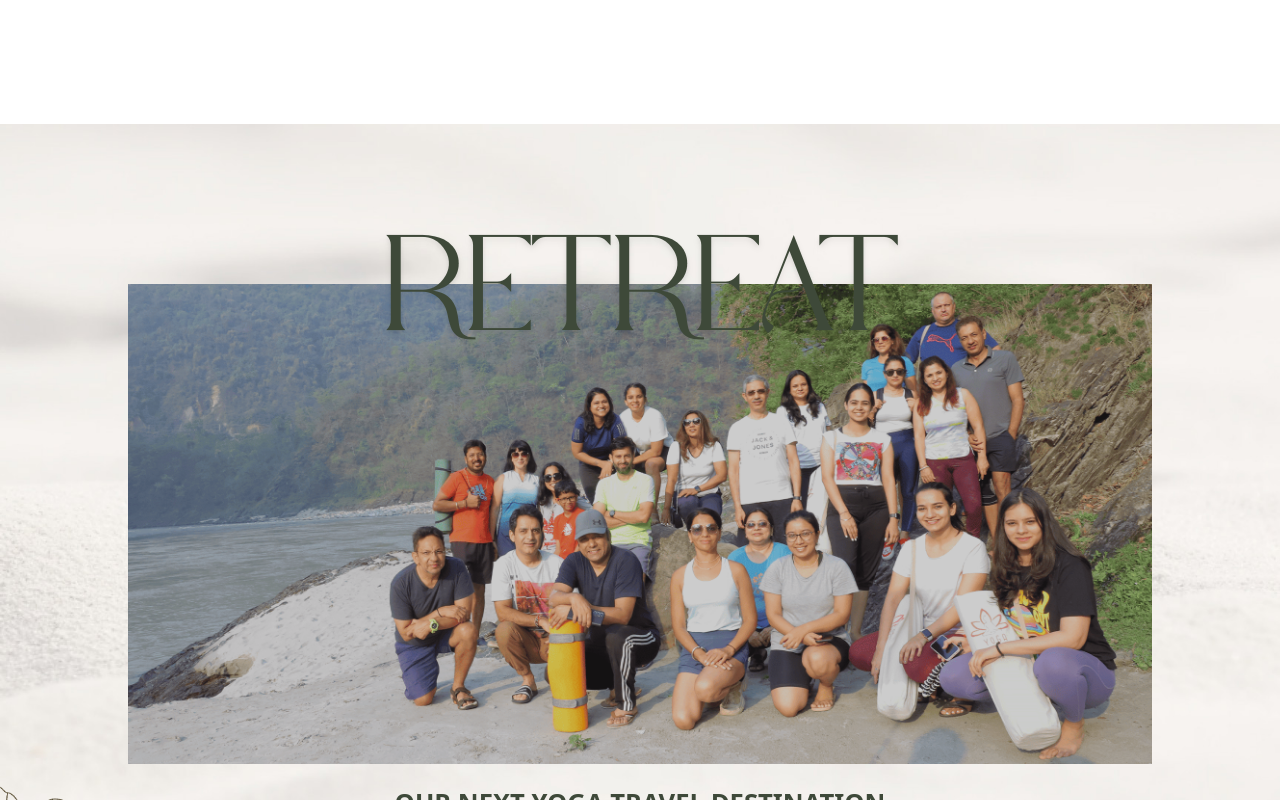
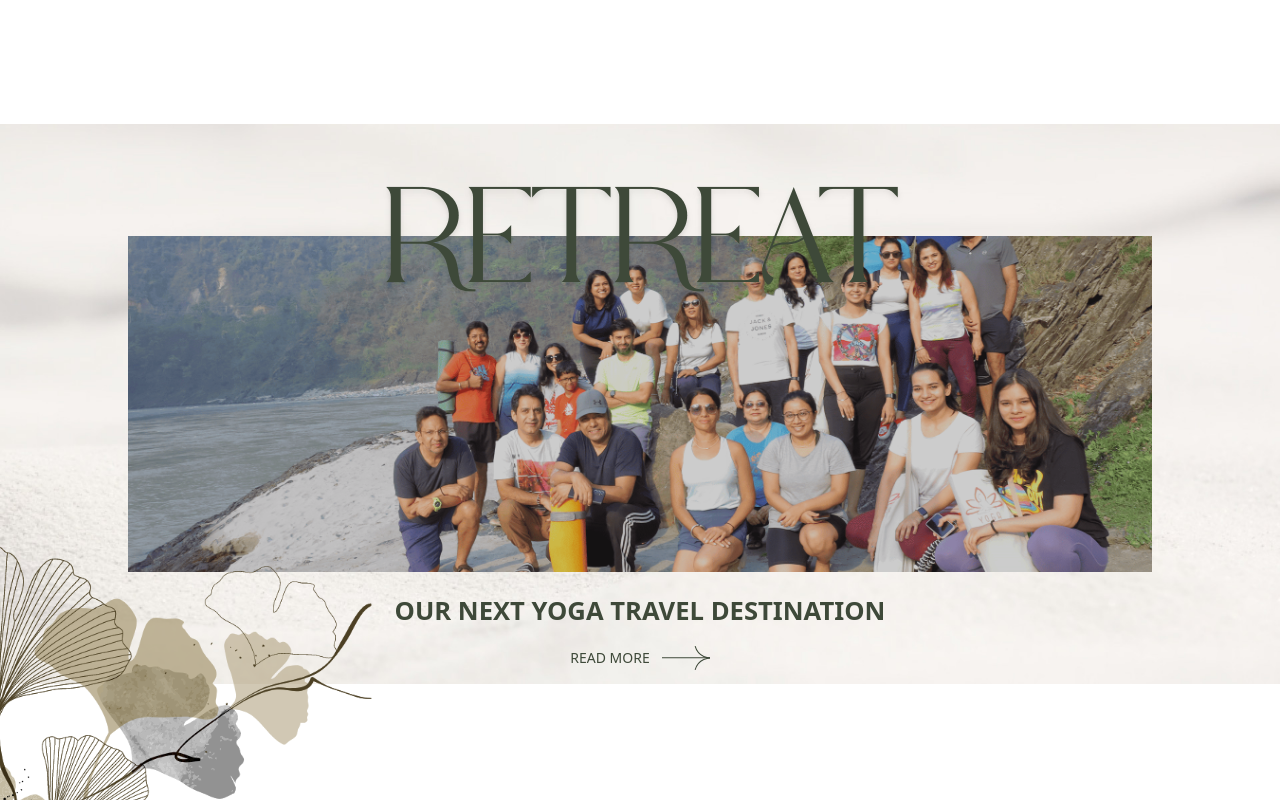
Before and after one commit to Anubhav710/project-yoga-website, a Next.js app: page / in a window 1280 px wide. Shown: the part 6300-7100 px from the top of the page. Built offline with nearby package versions, Linux system fonts and the light colour scheme.

Commit message:
updated website

```diff
--- a/src/components/section/Video.tsx
+++ b/src/components/section/Video.tsx
@@ -6,9 +6,9 @@ import Arrow from "../ui/Arrow";
 const TravelVideo = () => {
   return (
     <section
-      className={` relative w-full md:h-screen h-[70vh] desktop:h-[190vh]  bg-[url('/images/retreat-bcgr-img-1.jpg')] bg-cover bg-no-repeat  `}
+      className={` relative w-full  h-[70vh]  bg-[url('/images/retreat-bcgr-img-1.jpg')] bg-cover bg-no-repeat px-2 `}
     >
-      <div className="max-w-screen-lg h-full  flex flex-col items-center  mx-auto relative ">
+      <div className="max-w-screen-lg 2xl:max-w-screen-2xl h-full  flex flex-col items-center  mx-auto relative ">
         {/* Image container */}
         <div className="h-[60%] w-full  my-auto relative">
           <Image
```
